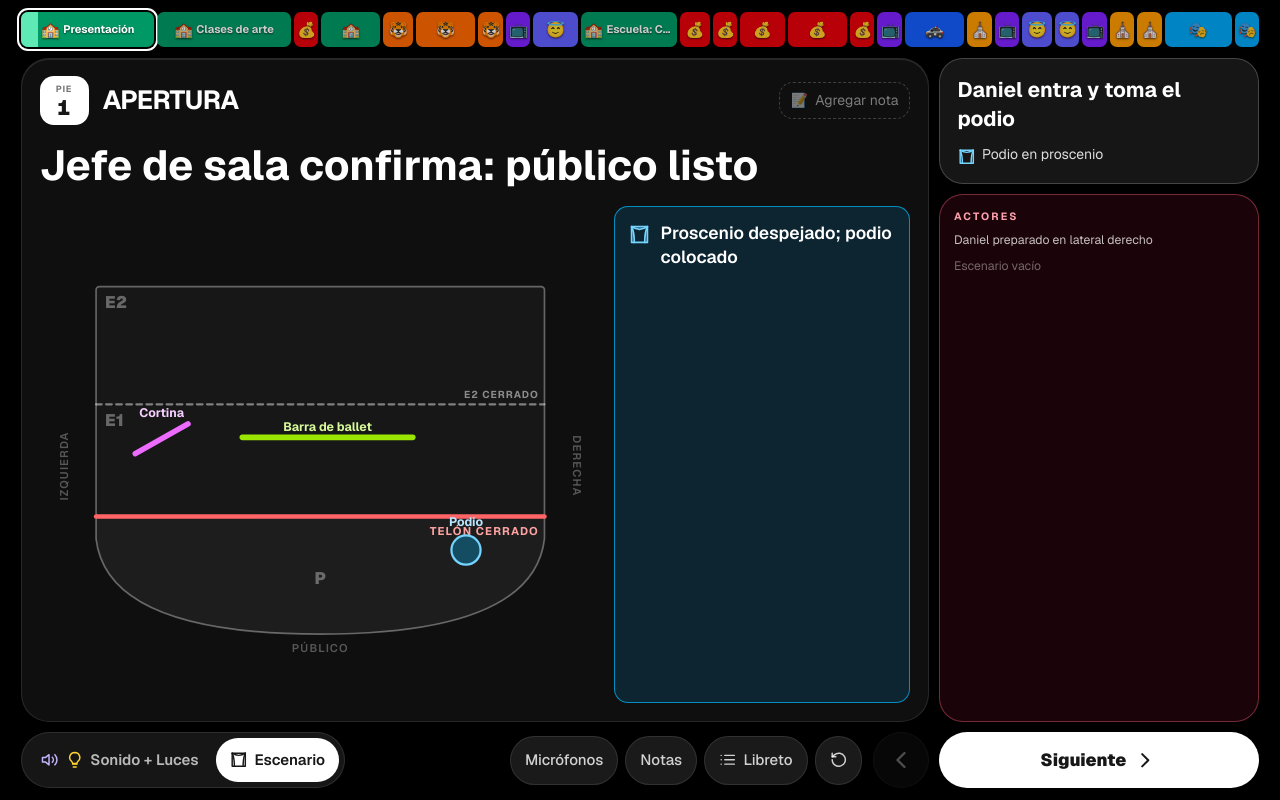
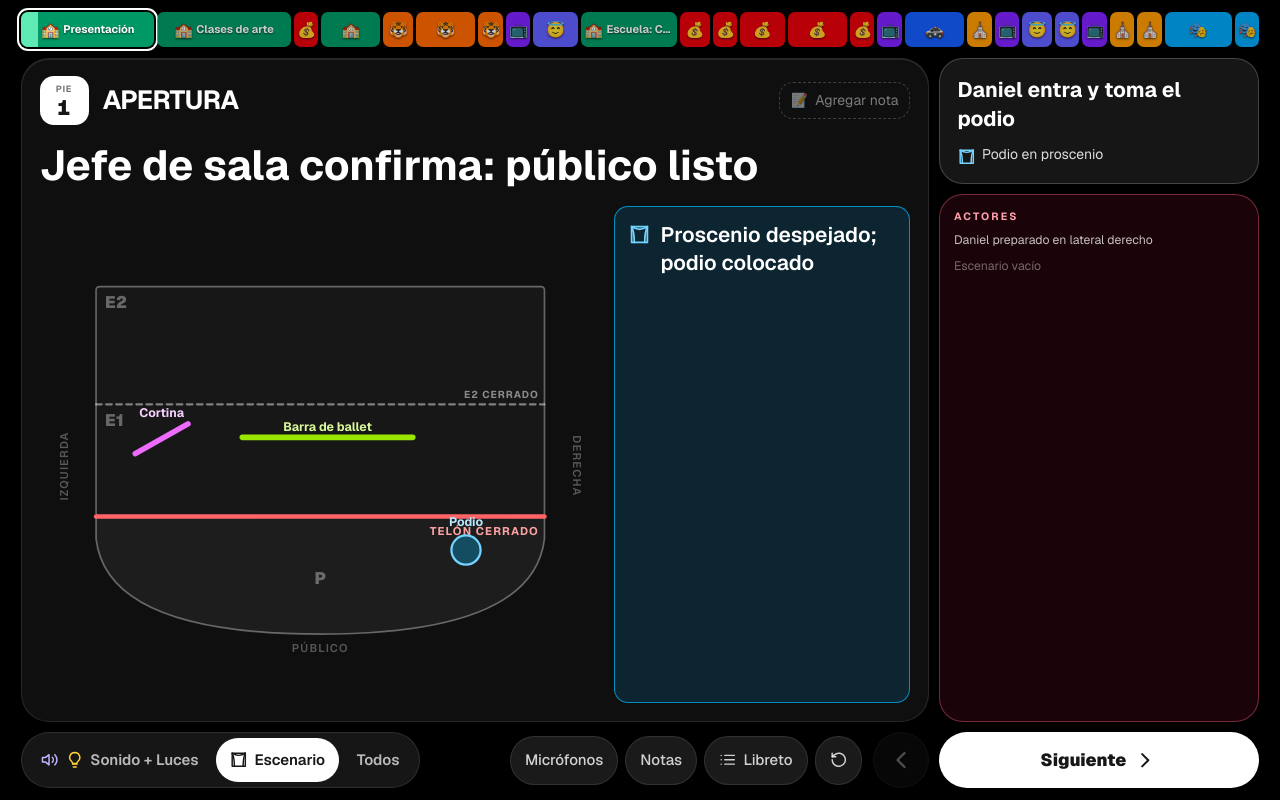
Before and after one commit to UpDavo/theather-alborotos, a Next.js app: page / in a window 1280 px wide. Both pictures are taken after a click on the button "Escenario". Built offline with nearby package versions, Linux system fonts and the light colour scheme.

Commit message:
Update: mejoras de diseño todos

```diff
--- a/src/components/TheaterPath.tsx
+++ b/src/components/TheaterPath.tsx
@@ -163,12 +163,12 @@ export function TheaterPath() {
 
             <p className="text-3xl leading-tight font-bold text-balance lg:text-5xl">{cue.cue}</p>
 
-            {view === "stage" ? (
+            {view === "stage" || view === "all" ? (
               <div className="flex min-h-0 flex-1 gap-4">
                 <StagePlan plan={planOf(index)} className="min-h-0 min-w-0 flex-1 self-stretch" />
-                <div className="flex w-[34%] max-w-sm shrink-0 flex-col gap-2 overflow-y-auto">
+                <div className={cn("flex shrink-0 flex-col gap-2 overflow-y-auto", view === "all" ? "w-[42%]" : "w-[34%] max-w-sm")}>
                   {shown.map(({ dept, state }) => (
-                    <StageHint key={dept.key} dept={dept} state={state} />
+                    <StageHint key={dept.key} dept={dept} state={state} compact={view === "all"} />
                   ))}
                 </div>
               </div>
@@ -195,7 +195,7 @@ export function TheaterPath() {
         <div className="flex h-16 items-center gap-1 rounded-full border border-white/10 bg-neutral-800/60 p-1.5" role="group" aria-label="Vista">
           {VIEWS.map((v) => (
             <RoleChip key={v.key} active={view === v.key} onClick={() => setView(v.key)}>
-              {v.depts.map((k) => {
+              {v.key !== "all" && v.depts.map((k) => {
                 const Icon = DEPT_ICON[k];
                 const d = DEPTS.find((x) => x.key === k)!;
                 return <Icon key={k} className={cn("size-5", view === v.key ? "" : d.accent)} />;
@@ -358,13 +358,21 @@ function UpNext({
 }
 
 /** Indicación de escenario en una línea, encima del plano. */
-function StageHint({ dept, state }: { dept: (typeof DEPTS)[number]; state: ReturnType<typeof deptState> }) {
+function StageHint({
+  dept,
+  state,
+  compact,
+}: {
+  dept: (typeof DEPTS)[number];
+  state: ReturnType<typeof deptState>;
+  compact?: boolean;
+}) {
   const Icon = DEPT_ICON[dept.key];
   const action = state.kind === "action";
   return (
-    <div className={cn("flex flex-1 items-start gap-3 rounded-2xl border p-4", action ? cn(dept.soft, dept.ring) : "border-white/10 bg-neutral-800/50")}>
+    <div className={cn("flex flex-1 items-start gap-3 rounded-2xl border", compact ? "p-3" : "p-4", action ? cn(dept.soft, dept.ring) : "border-white/10 bg-neutral-800/50")}>
       <Icon className={cn("mt-1 size-6 shrink-0", action ? dept.accent : "text-white/40")} />
-      <p className={cn("text-xl leading-snug", action ? "font-semibold text-white" : "text-white/45")}>
+      <p className={cn(compact ? "text-xl" : "text-2xl", "leading-snug", action ? "font-semibold text-white" : "text-white/45")}>
         {state.text || "Sin cambio"}
         {!action && <span className="ml-2 text-xs font-bold tracking-wide text-white/40 uppercase">Mantener</span>}
       </p>
--- a/src/data/libreto.json
+++ b/src/data/libreto.json
@@ -1175,10 +1175,10 @@
       "id": 117,
       "num": "117",
       "block": "VIDEO · SEGUNDA OPORTUNIDAD",
-      "cue": "Narración: «Una segunda oportunidad»",
+      "cue": "Video del Padre visitando a los ladrones",
       "sound": "Sin audio (se suprime el audio de los ladrones redimidos)",
       "lights": "Blackout de transición",
-      "stage": "Preparar escena siguiente",
+      "stage": "Ciclorama: video del Padre visitando a los ladrones",
       "actors": ""
     },
     {
--- a/src/lib/libreto.ts
+++ b/src/lib/libreto.ts
@@ -207,7 +207,7 @@ export type MicMap = Record<string, string>;
 
 /* ---------- Vistas: Sonido + Luces / Escenario ---------- */
 
-export type ViewKey = "show" | "stage";
+export type ViewKey = "show" | "stage" | "all";
 
 export interface ViewInfo {
   key: ViewKey;
@@ -218,6 +218,7 @@ export interface ViewInfo {
 export const VIEWS: ViewInfo[] = [
   { key: "show", label: "Sonido + Luces", depts: ["sound", "lights"] },
   { key: "stage", label: "Escenario", depts: ["stage"] },
+  { key: "all", label: "Todos", depts: ["sound", "lights", "stage"] },
 ];
 
 /* ---------- Qué hace cada actor ---------- */
```
Also changed, not shown: 1 other file (tests, documents, lock files or other folders).
